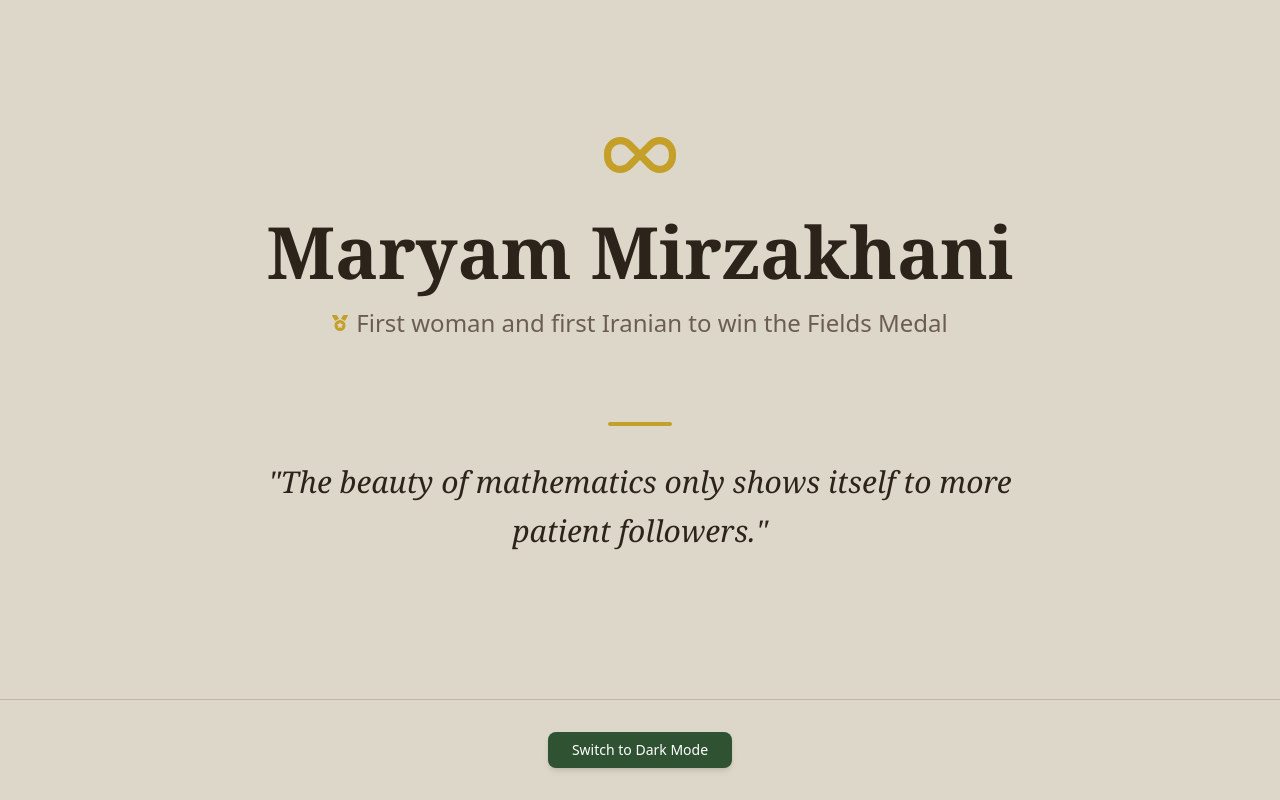
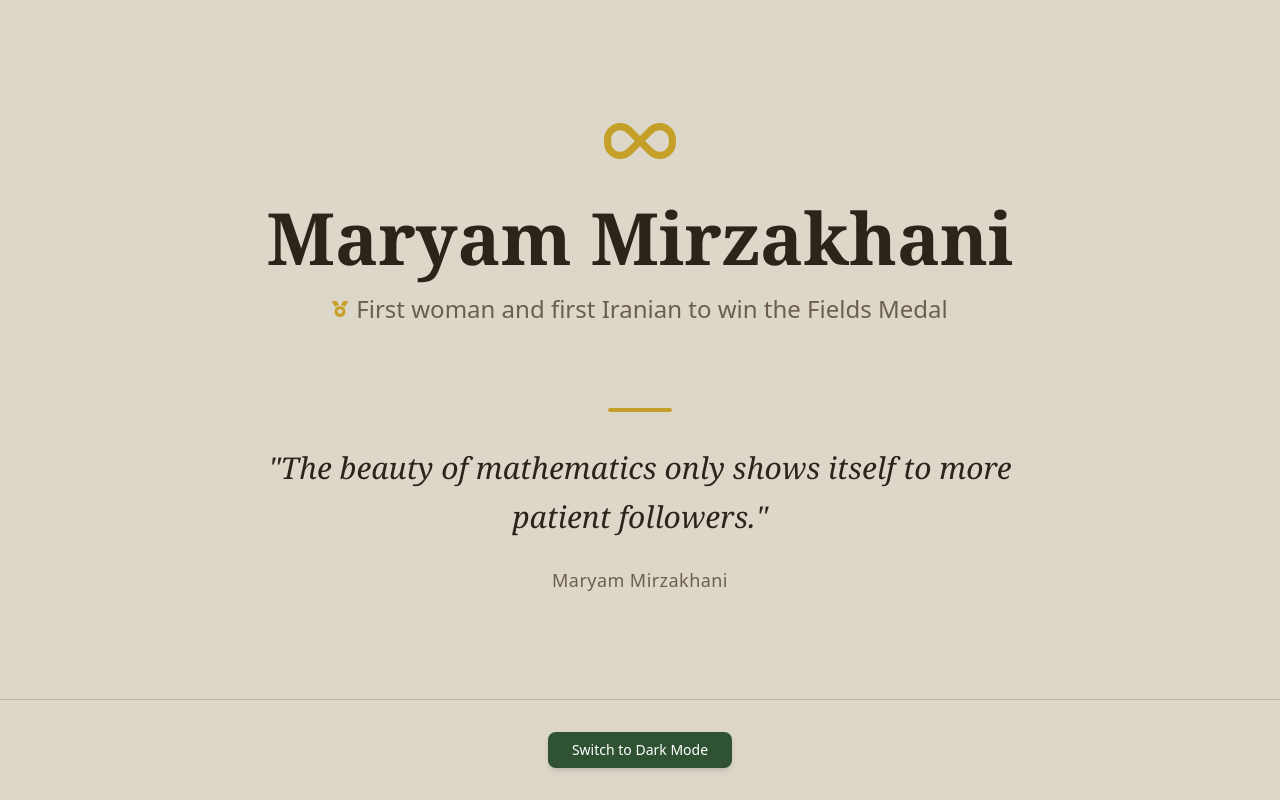
Before and after one commit to zibanoori/mirzakhani-inspire, a React (Vite) app: page / in a window 1280 px wide. Built offline with nearby package versions, Linux system fonts and the light colour scheme.

Commit message:
Feat: add attribution name to the quote section

```diff
--- a/src/App.jsx
+++ b/src/App.jsx
@@ -39,6 +39,9 @@ function App() {
             "The beauty of mathematics only shows itself to more patient
             followers."
           </blockquote>
+          <div className="text-muted font-sans text-lg tracking-wide">
+            Maryam Mirzakhani
+          </div>
         </section>
       </main>
       <footer className="py-8 text-center border-t border-line">
```
